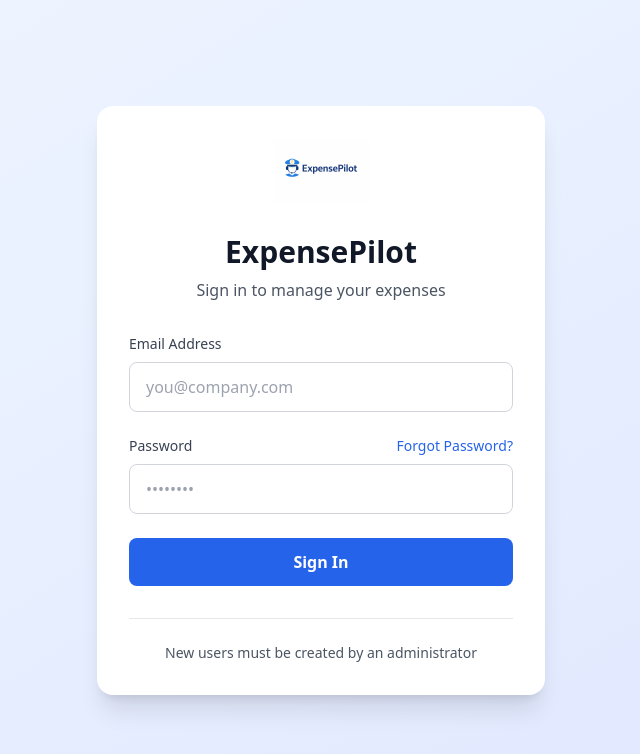
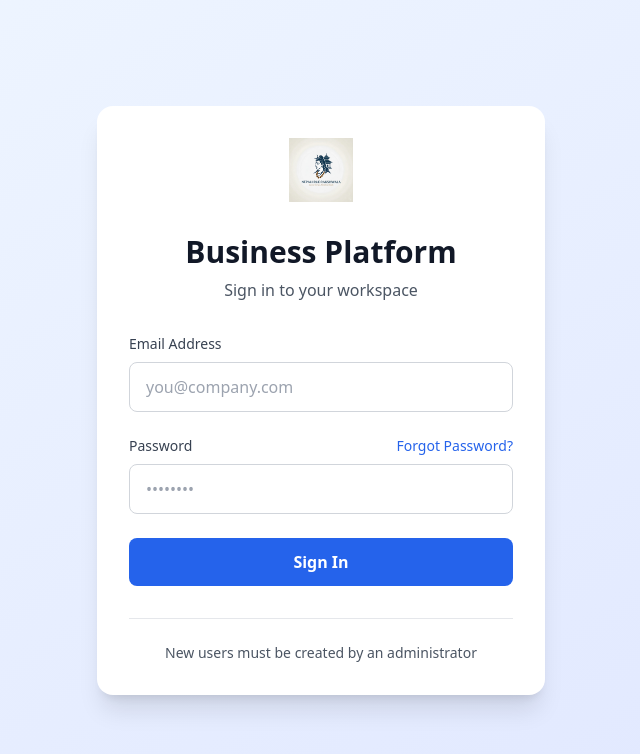
Before and after one commit to hardiksant/InHouseApp, a React (Vite) app: page /login in a window 1280 px wide. Shown: the top 754 px of the page, without its empty margins (319-959 px from the left). Built offline with nearby package versions, Linux system fonts and the light colour scheme; no server answers.

Commit message:
Update Login branding

```diff
--- a/src/components/Login.tsx
+++ b/src/components/Login.tsx
@@ -1,7 +1,7 @@
 import React, { useState, useEffect } from 'react';
 import { useAuth } from '../contexts/AuthContext';
 import { useLocation } from 'react-router-dom';
-import logo from '../assets/expensepilot-logo.png';
+import logo from '../assets/logo_Nepali_Rudraksh_wala.png';
 
 export function Login() {
   const [email, setEmail] = useState('');
@@ -61,14 +61,14 @@ export function Login() {
     <div className="min-h-screen bg-gradient-to-br from-blue-50 to-indigo-100 flex items-center justify-center p-4">
       <div className="bg-white rounded-2xl shadow-xl w-full max-w-md p-8">
         <div className="flex items-center justify-center mb-8">
-          <img src={logo} alt="ExpensePilot" className="h-16" />
+          <img src={logo} alt="Business Platform" className="h-16" />
         </div>
 
         <h1 className="text-3xl font-bold text-center text-gray-900 mb-2">
-          ExpensePilot
+          Business Platform
         </h1>
         <p className="text-center text-gray-600 mb-8">
-          Sign in to manage your expenses
+          Sign in to your workspace
         </p>
 
         <form onSubmit={handleSubmit} className="space-y-6">
```
